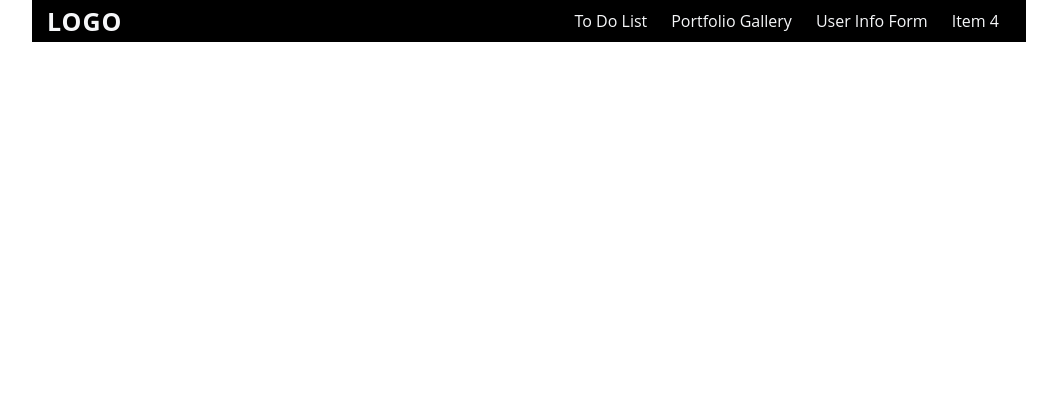
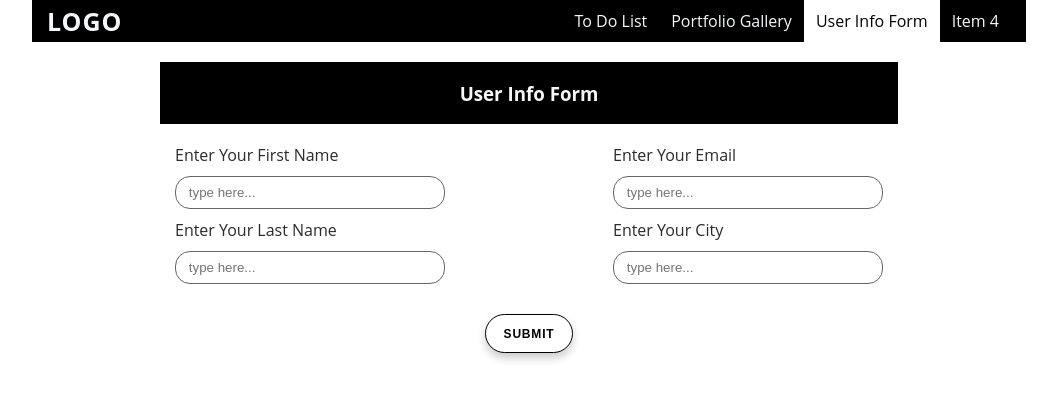
Before and after one commit to savus/ProjectsRepractice, a React (Vite) app: page / in a window 1280 px wide. Shown: the top 400 px of the page, without its empty margins (111-1168 px from the left). Built offline with nearby package versions, Linux system fonts and the light colour scheme; data requests are answered from the project's data file.

Commit message:
style user info form, input fields, and align submit button. Get prepared to conditionally render userInformation and begin building component to track state.

```diff
--- a/src/App.tsx
+++ b/src/App.tsx
@@ -5,6 +5,7 @@ import { ToDoList } from "./components/ToDoList";
 import "./css/base.css";
 import "./css/theme.css";
 import "./css/responsive.css";
+import "./css/user-info-form.css";
 
 import { HeaderLinkProvider } from "./components/providers/HeaderLinkProvider";
 import { ListItemsProvider } from "./components/providers/ListItemsProvider";
@@ -53,12 +54,13 @@ function App() {
               </div>
               <form
                 action="#"
-                className="user-form flex-and-align"
+                className="user-form "
                 onSubmit={(e) => {
                   e.preventDefault();
                   console.log("submitted");
                 }}
               >
+                <div className="container input-field-container flex-and-align">
                   <div className="form-left-side">
                     <InputText
                       labelFor={"first-name"}
@@ -95,7 +97,9 @@ function App() {
                       }}
                     />
                   </div>
+                </div>
 
+                <div className="submit-button-container">
                   <InputText
                     labelFor="submit"
                     labelText=""
@@ -105,6 +109,7 @@ function App() {
                       className: "btn btn-primary",
                     }}
                   />
+                </div>
               </form>
             </div>
           </ScreenLayout>
--- a/src/components/providers/HeaderLinkProvider.tsx
+++ b/src/components/providers/HeaderLinkProvider.tsx
@@ -12,7 +12,7 @@ const HeaderLinkContext = createContext<THeaderLinkProvider>(
 
 export const HeaderLinkProvider = ({ children }: { children: ReactNode }) => {
   const [headerLinkState, setHeaderLinkState] =
-    useState<THeaderLinkState>("none");
+    useState<THeaderLinkState>("user-info-form");
   return (
     <HeaderLinkContext.Provider value={{ headerLinkState, setHeaderLinkState }}>
       {children}
--- a/src/css/base.css
+++ b/src/css/base.css
@@ -102,7 +102,7 @@ img {
 /* Inputs */
 
 .input-primary {
-  padding: 0.2rem 0.5rem;
+  padding: 0.5rem 0.8rem;
   border: 1px solid var(--border-color-soft);
   border-radius: 15px;
   overflow-x: hidden;
--- /dev/null
+++ b/src/css/user-info-form.css
@@ -0,0 +1,34 @@
+.input-field-container {
+  justify-content: space-between;
+  flex-wrap: wrap;
+  margin-top: 20px;
+}
+
+.input-field-container .form-left-side,
+.input-field-container .form-right-side {
+  min-width: 270px;
+}
+
+.input-field-container .form-left-side,
+.input-field-container .form-right-side,
+.form-left-side label,
+.form-right-side label {
+  display: flex;
+  flex-direction: column;
+}
+
+.form-left-side label,
+.form-right-side label {
+  margin-bottom: 10px;
+}
+
+.form-left-side input,
+.form-right-side input {
+  margin-top: 10px;
+}
+
+.submit-button-container {
+  margin-top: 20px;
+  justify-content: center;
+  display: flex;
+}
```
Lines whose indentation alone changed are shown as unchanged.
